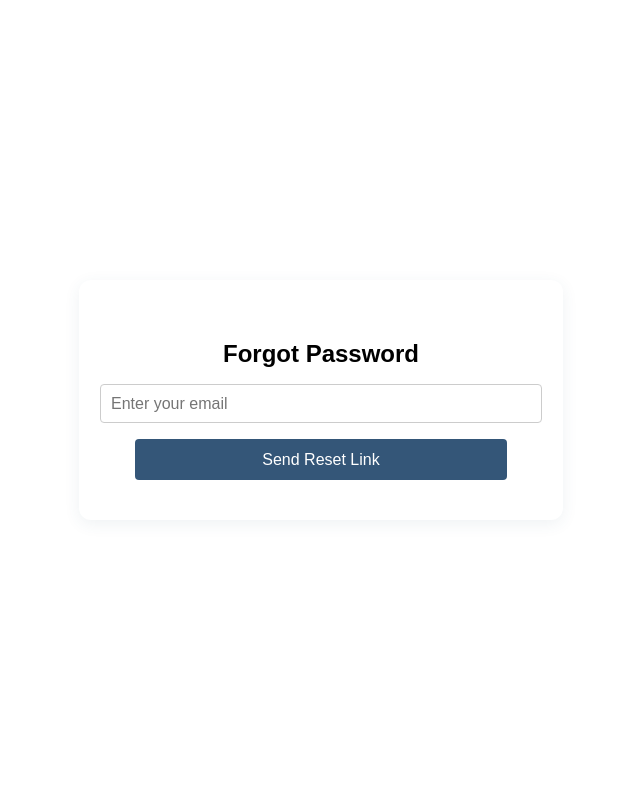
After one commit to SruthiJayaram/youtube-vedio-summarizer, a Flask app: page /forgot-password in a window 1280 px wide. The commit adds this page. Shown: the whole page, without its empty margins (319-959 px from the left). Run offline with Flask 3, Linux system fonts and the light colour scheme; some libraries are stand-ins or nearby versions.

Commit message:
Re-added forgot password and reset password functionality after merge

```diff
--- a/main.py
+++ b/main.py
@@ -16,6 +16,7 @@ import time
 import random
 import requests
 from urllib.parse import urlparse, parse_qs
+import secrets
 
 app = Flask(__name__)
 app.secret_key = 'your_secret_key'
@@ -49,8 +50,15 @@ def init_db():
     c.execute('''CREATE TABLE IF NOT EXISTS users (
         id INTEGER PRIMARY KEY AUTOINCREMENT,
         email TEXT UNIQUE,
-        password TEXT
+        password TEXT,
+        reset_token TEXT
     )''')
+
+    # Add new columns if they don't exist
+    try:
+        c.execute("ALTER TABLE users ADD COLUMN reset_token TEXT")
+    except sqlite3.OperationalError:
+        pass  # Column already exists
 
     # Add new columns to existing summaries table if they don't exist
     try:
@@ -929,6 +937,40 @@ def google_callback():
     session['user_id'] = user_id
     return redirect(url_for('home'))
 
+@app.route('/forgot-password', methods=['GET', 'POST'])
+def forgot_password():
+    if request.method == 'POST':
+        email = request.form['email']
+        conn = sqlite3.connect("summaries.db")
+        c = conn.cursor()
+        c.execute("SELECT id FROM users WHERE email = ?", (email,))
+        user = c.fetchone()
+        if user:
+            # Generate a secure token
+            token = secrets.token_urlsafe(32)
+            c.execute("UPDATE users SET reset_token = ? WHERE email = ?", (token, email))
+            conn.commit()
+            reset_link = url_for('reset_password', token=token, _external=True)
+            conn.close()
+            # In production, send this link via email!
+            return f"Password reset link: <a href='{reset_link}'>{reset_link}</a>"
+        conn.close()
+        return "Email not found.", 404
+    return render_template('forgot_password.html')
+
+@app.route('/reset-password/<token>', methods=['GET', 'POST'])
+def reset_password(token):
+    if request.method == 'POST':
+        password = request.form['password']
+        hashed_password = generate_password_hash(password)
+        conn = sqlite3.connect("summaries.db")
+        c = conn.cursor()
+        c.execute("UPDATE users SET password = ?, reset_token = NULL WHERE reset_token = ?", (hashed_password, token))
+        conn.commit()
+        conn.close()
+        return redirect(url_for('login'))
+    return render_template('reset_password.html', token=token)
+
 if __name__ == '__main__':
     init_db()
     app.run(debug=True, host='0.0.0.0', port=5000)
--- a/static/styles/style.css
+++ b/static/styles/style.css
@@ -880,7 +880,33 @@ body {
     word-wrap: break-word;
 }
 
-/* Responsive Design */
+/* Make forgot password page fully white */
+body.forgot-bg {
+    background: #fff !important;
+}
+
+body.forgot-bg .auth-container {
+    background: none;
+    height: 100vh;
+    min-height: 100vh;
+    display: flex;
+    justify-content: center;
+    align-items: center;
+}
+
+body.forgot-bg .auth-form {
+    background: #fff;
+    box-shadow: 0 4px 16px rgba(52,86,120,0.08);
+    border-radius: 12px;
+    padding: 2.5rem 2rem;
+    max-width: 420px;
+    width: 100%;
+    margin: 0 auto;
+    display: flex;
+    flex-direction: column;
+    align-items: center;
+}
+
 @media (max-width: 768px) {
     .video-grid {
         grid-template-columns: repeat(auto-fill, minmax(280px, 1fr));
--- /dev/null
+++ b/templates/forgot_password.html
@@ -0,0 +1,17 @@
+<!DOCTYPE html>
+<html lang="en">
+<head>
+    <meta charset="UTF-8">
+    <title>Forgot Password - RecapIt</title>
+    <link rel="stylesheet" href="/static/styles/style.css">
+</head>
+<body class="forgot-bg">
+    <div class="auth-container">
+        <form method="POST" class="auth-form active">
+            <h2>Forgot Password</h2>
+            <input type="email" name="email" placeholder="Enter your email" required>
+            <button type="submit" class="auth-btn">Send Reset Link</button>
+        </form>
+    </div>
+</body>
+</html>
--- a/templates/login_signup.html
+++ b/templates/login_signup.html
@@ -25,7 +25,7 @@
                 <input type="password" name="password" placeholder="Please enter your password" required>
                 <div class="options">
                     <label><input type="checkbox"> Remember Me</label>
-                    <a href="#">Forgot Password?</a>
+                    <a href="/forgot-password">Forgot Password?</a>
                 </div>
                 <button type="submit" class="auth-btn">Login</button>
                 <div class="or-divider">or</div>
```
Also changed, not shown: templates/reset_password.html (added, +17 -0 lines), 1 other file.
